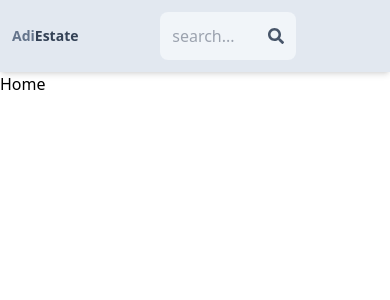
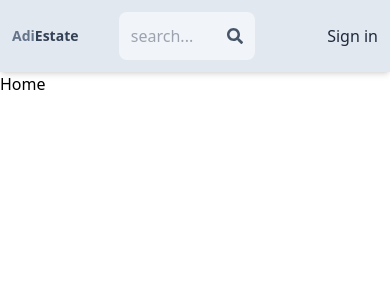
Before and after one commit to AdiMondal/mern-estate, a React (Vite) app in the folder client/: page / in a window 390 px wide. Shown: the top 300 px of the page. Built offline with nearby package versions, Linux system fonts and the light colour scheme.

Commit message:
Header component created

```diff
--- a/client/src/components/Header.jsx
+++ b/client/src/components/Header.jsx
@@ -1,21 +1,30 @@
 import { FaSearch} from 'react-icons/fa';
+import {Link} from 'react-router-dom';
 
 export default function Header() {
   return (
     <header className='bg-slate-200 shadow-md'>
      <div className='flex justify-between items-center max-w-6xl mx-auto p-3'>
        <h1 className='font-bold text-sm sm:text-xl flex flex-wrap'>
+       <Link to = '/'>
         <span className='text-slate-500'>Adi</span>
         <span className='text-slate-700'>Estate</span>
+        </Link>
       </h1>
        <form className='bg-slate-100 p-3 rounded-lg flex items-center'>
           <input type ="text" placeholder="search..." className='bg-transparent focus:outline-none w-24 sm:w-64'/>
           <FaSearch className='text-slate-600'/>
         </form>
         <ul className='flex gap-4'>
+        <Link to = '/'>
           <li className='hidden sm:inline text-slate-800  hover:underline'>Home</li>
+          </Link>
+          <Link to = '/About'>
            <li className='hidden sm:inline text-slate-800 hover:underline'>About</li>
-            <li className='hidden sm:inline text-slate-800 hover:underline'>Sign in</li>
+           </Link>
+           <Link to = '/Signin'>
+            <li className=' sm:inline text-slate-800 hover:underline'>Sign in</li>
+            </Link>
         </ul>
      </div>
     </header>
```
